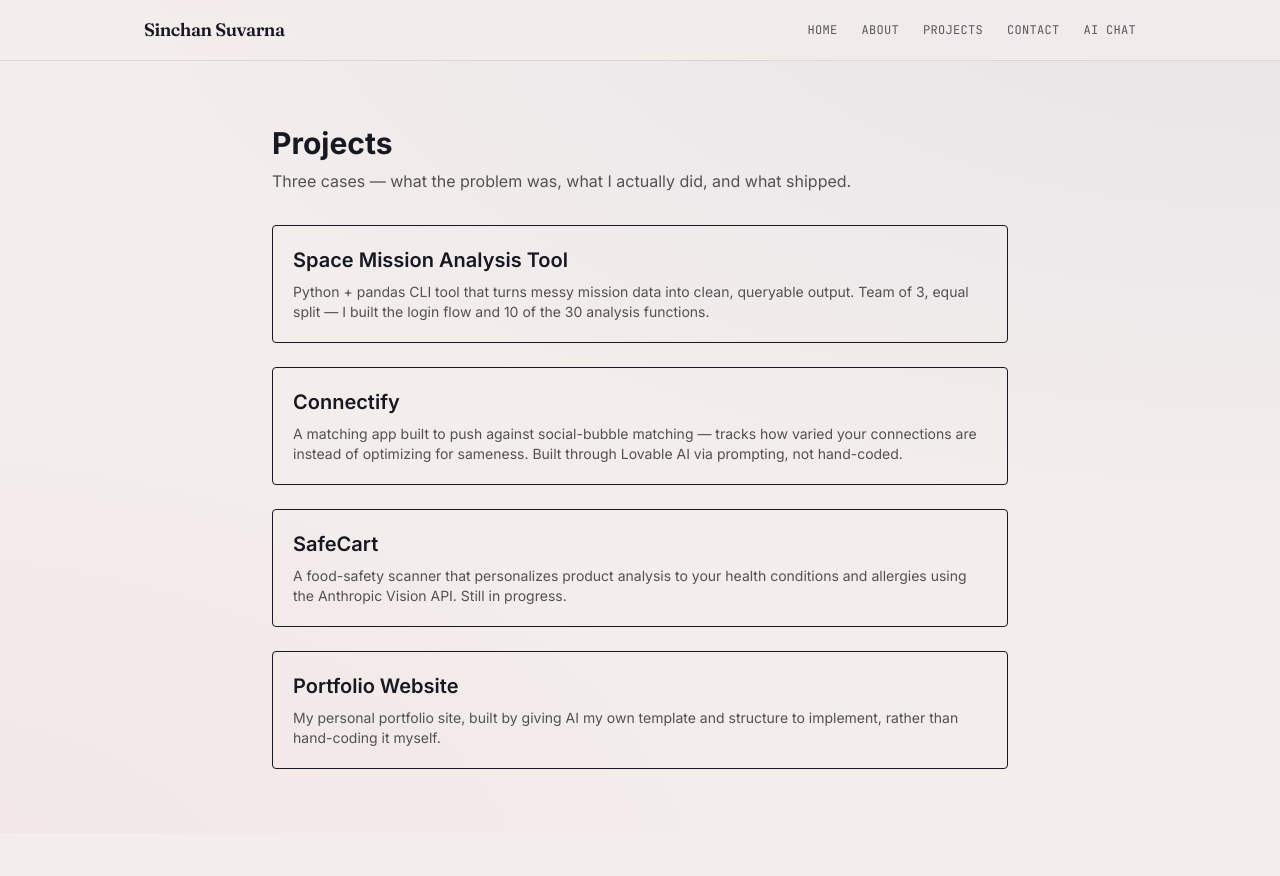
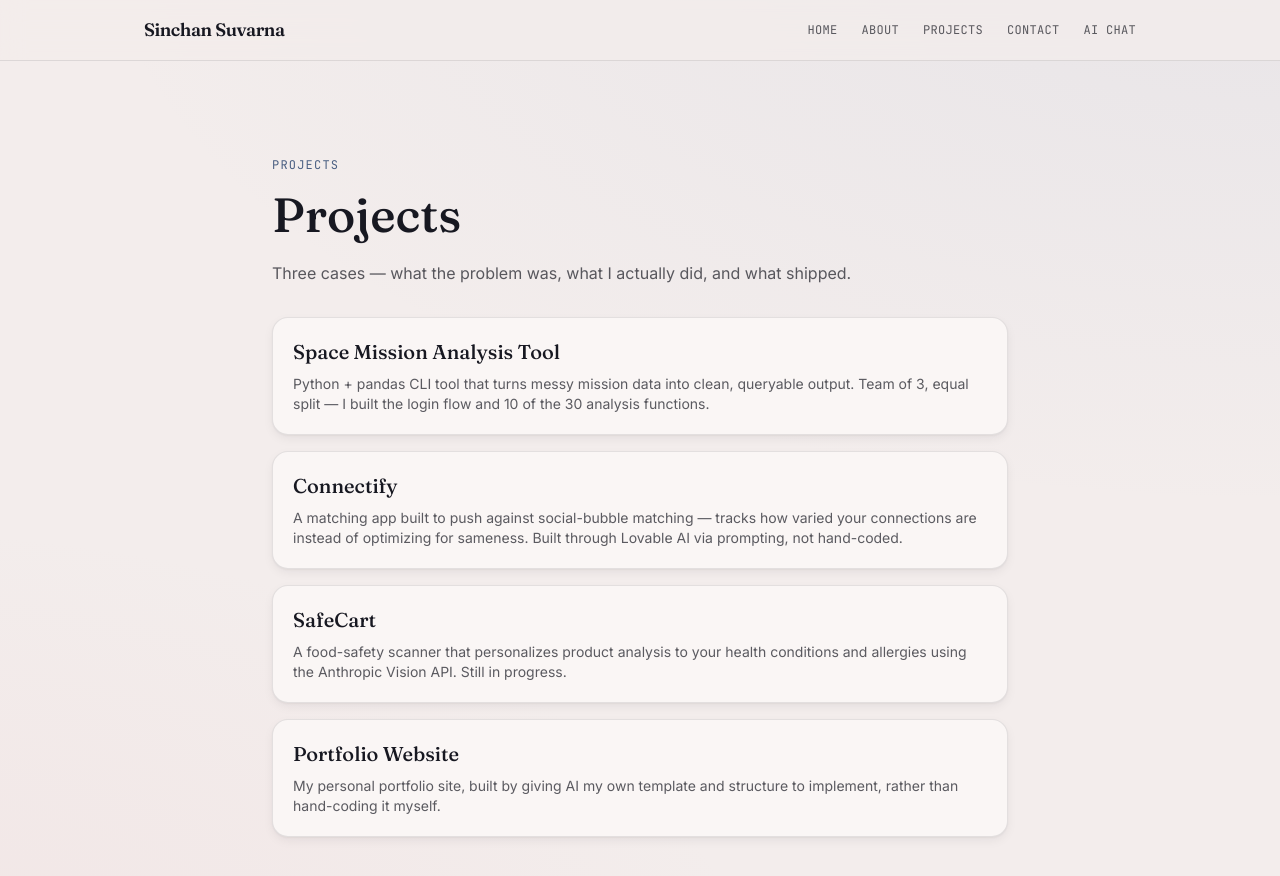
Before and after one commit to Chan-nie/capstone-project, a Next.js app: page /projects in a window 1280 px wide. Shown: the top 876 px of the page. Before the commit the page ends 833 px from the top, so only its background shows below. Built offline with nearby package versions, Linux system fonts and the light colour scheme.

Commit message:
fix: apply identity kit to Projects page cards and typography

```diff
--- a/src/app/projects/page.tsx
+++ b/src/app/projects/page.tsx
@@ -25,14 +25,25 @@ const projects = [
 
 export default function ProjectsPage() {
   return (
-    <main className="mx-auto max-w-3xl px-4 py-16">
-      <h1 className="text-3xl font-bold">Projects</h1>
-      <p className="mt-2 text-neutral-600">Three cases — what the problem was, what I actually did, and what shipped.</p>
-      <div className="mt-8 space-y-6">
+    <main className="mx-auto max-w-3xl px-4 py-24">
+      <p className="font-mono text-xs uppercase tracking-widest text-serenity-deep">
+        Projects
+      </p>
+      <h1 className="mt-3 font-display text-4xl font-medium leading-tight text-ink sm:text-5xl">
+        Projects
+      </h1>
+      <p className="mt-4 text-ink/70">
+        Three cases — what the problem was, what I actually did, and what shipped.
+      </p>
+      <div className="mt-8 space-y-4">
         {projects.map((p) => (
-          <Link key={p.slug} href={`/projects/${p.slug}`} className="block rounded border p-5 hover:bg-neutral-50">
-            <h2 className="text-xl font-semibold">{p.name}</h2>
-            <p className="mt-2 text-sm text-neutral-600">{p.blurb}</p>
+          <Link
+            key={p.slug}
+            href={`/projects/${p.slug}`}
+            className="block rounded-2xl border border-ink/10 bg-paper-raised p-5 shadow-card transition-shadow hover:shadow-soft"
+          >
+            <h2 className="font-display text-xl font-medium text-ink">{p.name}</h2>
+            <p className="mt-2 text-sm text-ink/70">{p.blurb}</p>
           </Link>
         ))}
       </div>
```
